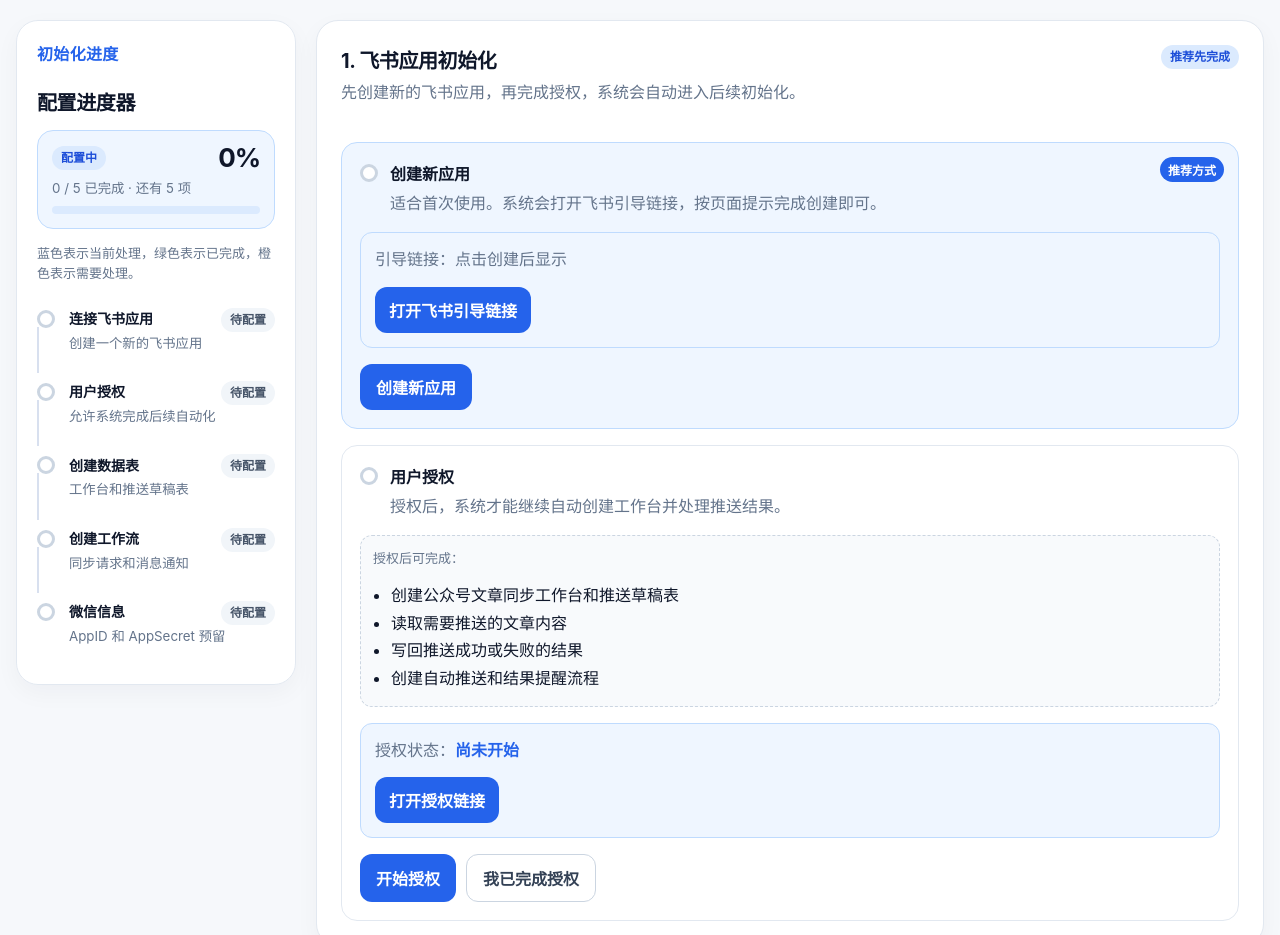
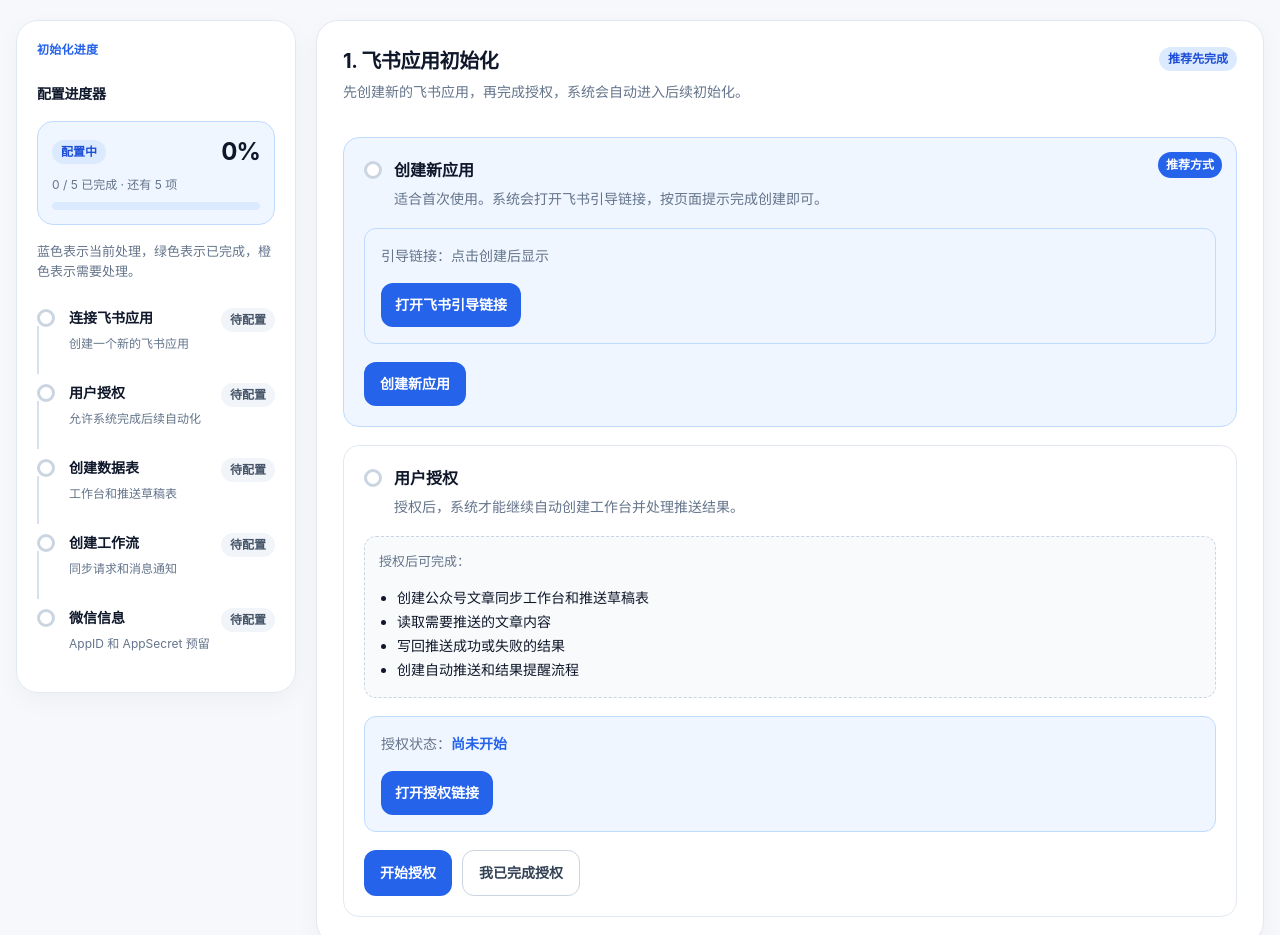
Before and after one commit to LyraWang6688/wechat-article-pilot, a website: page public/index.html in a window 1280 px wide. Shown: the top 935 px of the page. Drawn offline with Linux system fonts and the light colour scheme.

Commit message:
style: refine setup typography scale

```diff
--- a/public/styles.css
+++ b/public/styles.css
@@ -33,6 +33,24 @@
   --success: var(--color-success);
   --shadow: 0 8px 24px rgba(15, 23, 42, 0.04);
   --shadow-strong: 0 18px 48px rgba(15, 23, 42, 0.08);
+  --font-size-xs: 12px;
+  --font-size-sm: 13px;
+  --font-size-base: 14px;
+  --font-size-md: 16px;
+  --font-size-lg: 18px;
+  --font-size-xl: 20px;
+  --font-size-2xl: 24px;
+  --line-height-xs: 18px;
+  --line-height-sm: 20px;
+  --line-height-base: 22px;
+  --line-height-md: 24px;
+  --line-height-lg: 26px;
+  --line-height-xl: 28px;
+  --line-height-2xl: 32px;
+  --font-weight-regular: 400;
+  --font-weight-medium: 500;
+  --font-weight-semibold: 600;
+  --font-weight-bold: 700;
 }
 
 * {
@@ -44,25 +62,34 @@ body {
   background: var(--bg);
   color: var(--text);
   font-family:
-    Inter,
     -apple-system,
     BlinkMacSystemFont,
     "Segoe UI",
+    "PingFang SC",
+    "Microsoft YaHei",
     sans-serif;
+  font-size: var(--font-size-base);
+  line-height: var(--line-height-base);
+  font-weight: var(--font-weight-regular);
 }
 
 .eyebrow {
   margin: 0 0 8px;
   color: var(--primary);
-  font-weight: 700;
+  font-size: var(--font-size-xs);
+  line-height: var(--line-height-xs);
+  font-weight: var(--font-weight-semibold);
   letter-spacing: 0.02em;
+  text-transform: uppercase;
 }
 
 h1 {
   margin: 0 0 10px;
   color: var(--color-text-main);
-  font-size: clamp(28px, 4vw, 42px);
-  letter-spacing: -0.04em;
+  font-size: var(--font-size-2xl);
+  line-height: var(--line-height-2xl);
+  font-weight: var(--font-weight-bold);
+  letter-spacing: -0.03em;
 }
 
 h2,
@@ -72,18 +99,25 @@ p {
 
 h2 {
   margin-bottom: 6px;
-  font-size: 20px;
+  color: var(--color-text-main);
+  font-size: var(--font-size-xl);
+  line-height: var(--line-height-xl);
+  font-weight: var(--font-weight-bold);
   letter-spacing: -0.02em;
 }
 
 h3 {
   margin: 0 0 6px;
-  font-size: 16px;
+  color: var(--color-text-main);
+  font-size: var(--font-size-md);
+  line-height: var(--line-height-md);
+  font-weight: var(--font-weight-semibold);
 }
 
 .card p {
   color: var(--muted);
-  line-height: 1.6;
+  font-size: var(--font-size-base);
+  line-height: var(--line-height-base);
 }
 
 .layout {
@@ -113,14 +147,14 @@ h3 {
 
 .content-stack {
   display: grid;
-  gap: 20px;
+  gap: 22px;
   min-width: 0;
 }
 
 .notice-panel {
   display: grid;
-  gap: 14px;
-  padding: 20px;
+  gap: 16px;
+  padding: 22px;
   border: 1px solid #bae6fd;
   border-radius: 20px;
   background: #f0f9ff;
@@ -155,7 +189,9 @@ h3 {
   border-radius: 12px;
   background: var(--primary);
   color: #ffffff;
-  font-weight: 750;
+  font-size: var(--font-size-base);
+  line-height: var(--line-height-base);
+  font-weight: var(--font-weight-semibold);
   text-decoration: none;
 }
 
@@ -175,7 +211,9 @@ h3 {
 .notice-panel summary {
   cursor: pointer;
   color: var(--primary);
-  font-weight: 700;
+  font-size: var(--font-size-sm);
+  line-height: var(--line-height-sm);
+  font-weight: var(--font-weight-semibold);
 }
 
 .notice-panel pre {
@@ -190,7 +228,7 @@ h3 {
   position: sticky;
   top: 18px;
   display: grid;
-  gap: 14px;
+  gap: 16px;
   padding: 20px;
   border: 1px solid var(--border);
   border-radius: 22px;
@@ -200,6 +238,9 @@ h3 {
 
 .progress-panel h2 {
   margin-bottom: 0;
+  font-size: var(--font-size-base);
+  line-height: var(--line-height-base);
+  font-weight: var(--font-weight-semibold);
 }
 
 .sidebar-overview {
@@ -220,21 +261,23 @@ h3 {
 
 .sidebar-overview strong {
   color: var(--color-text-main);
-  font-size: 26px;
-  line-height: 1;
+  font-size: var(--font-size-2xl);
+  line-height: var(--line-height-2xl);
+  font-weight: var(--font-weight-bold);
   letter-spacing: -0.04em;
 }
 
 .sidebar-overview small {
   color: var(--color-text-muted);
-  line-height: 1.45;
+  font-size: var(--font-size-xs);
+  line-height: var(--line-height-xs);
 }
 
 .progress-summary {
   margin: 0;
   color: var(--color-text-muted);
-  font-size: 13px;
-  line-height: 1.55;
+  font-size: var(--font-size-sm);
+  line-height: var(--line-height-sm);
 }
 
 .progress-list {
@@ -282,7 +325,9 @@ h3 {
 .progress-item strong {
   display: block;
   margin-bottom: 3px;
-  font-size: 14px;
+  font-size: var(--font-size-base);
+  line-height: var(--line-height-base);
+  font-weight: var(--font-weight-semibold);
 }
 
 .step-row {
@@ -294,7 +339,8 @@ h3 {
 
 .progress-item small {
   color: var(--muted);
-  line-height: 1.45;
+  font-size: var(--font-size-xs);
+  line-height: var(--line-height-xs);
 }
 
 .progress-item.done .progress-dot {
@@ -335,7 +381,7 @@ h3 {
   border: 1px solid var(--border);
   border-radius: 22px;
   box-shadow: var(--shadow);
-  padding: 24px;
+  padding: 26px;
 }
 
 .muted {
@@ -359,14 +405,14 @@ h3 {
 
 .todo-list {
   display: grid;
-  gap: 16px;
+  gap: 18px;
 }
 
 .todo-card {
   position: relative;
   display: grid;
-  gap: 16px;
-  padding: 18px;
+  gap: 18px;
+  padding: 20px;
   border: 1px solid var(--border);
   border-radius: 16px;
   background: var(--color-surface);
@@ -385,8 +431,9 @@ h3 {
   border-radius: 999px;
   background: var(--color-primary);
   color: #ffffff;
-  font-size: 12px;
-  font-weight: 750;
+  font-size: var(--font-size-xs);
+  line-height: var(--line-height-xs);
+  font-weight: var(--font-weight-semibold);
 }
 
 .todo-title {
@@ -435,15 +482,15 @@ h3 {
 
 .automation-steps {
   display: grid;
-  gap: 12px;
-  margin-top: 16px;
+  gap: 14px;
+  margin-top: 18px;
 }
 
 .automation-step {
   display: flex;
   gap: 12px;
   align-items: flex-start;
-  padding: 14px;
+  padding: 16px;
   border: 1px solid var(--border);
   border-radius: 14px;
   background: var(--color-surface);
@@ -452,11 +499,15 @@ h3 {
 .automation-step strong {
   display: block;
   margin-bottom: 4px;
+  font-size: var(--font-size-base);
+  line-height: var(--line-height-base);
+  font-weight: var(--font-weight-semibold);
 }
 
 .automation-step small {
   color: var(--muted);
-  line-height: 1.45;
+  font-size: var(--font-size-sm);
+  line-height: var(--line-height-sm);
 }
 
 .automation-step.active {
@@ -476,8 +527,8 @@ h3 {
 
 .auto-panel {
   display: grid;
-  gap: 6px;
-  padding: 14px;
+  gap: 8px;
+  padding: 16px;
   border: 1px solid var(--color-primary-border);
   border-radius: 12px;
   background: var(--color-primary-soft);
@@ -489,19 +540,19 @@ h3 {
 
 #deviceCodeStatus {
   color: var(--primary);
-  font-weight: 700;
+  font-weight: var(--font-weight-semibold);
   overflow-wrap: anywhere;
 }
 
 #workspaceLinkStatus {
   color: var(--primary);
-  font-weight: 750;
+  font-weight: var(--font-weight-semibold);
 }
 
 .permission-panel {
   display: grid;
-  gap: 8px;
-  padding: 12px;
+  gap: 10px;
+  padding: 14px;
   border: 1px dashed var(--color-border-strong);
   border-radius: 12px;
   background: var(--color-surface-muted);
@@ -510,14 +561,16 @@ h3 {
 .permission-panel p {
   margin: 0 0 4px;
   color: var(--muted);
-  font-size: 13px;
+  font-size: var(--font-size-sm);
+  line-height: var(--line-height-sm);
 }
 
 .permission-panel ul {
   margin: 0;
   padding-left: 18px;
   color: var(--text);
-  line-height: 1.6;
+  font-size: var(--font-size-base);
+  line-height: var(--line-height-base);
 }
 
 .permission-panel li {
@@ -541,7 +594,9 @@ label {
   display: grid;
   gap: 8px;
   color: var(--color-text-body);
-  font-weight: 650;
+  font-size: var(--font-size-base);
+  line-height: var(--line-height-base);
+  font-weight: var(--font-weight-semibold);
 }
 
 input,
@@ -554,6 +609,9 @@ textarea {
   color: var(--text);
   background: #ffffff;
   font: inherit;
+  font-size: var(--font-size-base);
+  line-height: var(--line-height-base);
+  font-weight: var(--font-weight-regular);
   outline: none;
   transition:
     border-color 0.15s ease,
@@ -578,7 +636,9 @@ button {
   background: var(--primary);
   color: #ffffff;
   font: inherit;
-  font-weight: 750;
+  font-size: var(--font-size-base);
+  line-height: var(--line-height-base);
+  font-weight: var(--font-weight-semibold);
   cursor: pointer;
   transition:
     transform 0.15s ease,
@@ -622,8 +682,8 @@ pre {
   padding: 20px 22px;
   background: #0f172a;
   color: #dbeafe;
-  font-size: 13px;
-  line-height: 1.55;
+  font-size: var(--font-size-sm);
+  line-height: var(--line-height-sm);
   white-space: pre-wrap;
 }
 
@@ -632,13 +692,13 @@ pre {
   align-items: center;
   width: fit-content;
   min-height: 24px;
-  padding: 4px 9px;
+  padding: 3px 9px;
   border-radius: 999px;
   background: #f1f5f9;
   color: #475569;
-  font-size: 12px;
-  font-weight: 750;
-  line-height: 1;
+  font-size: var(--font-size-xs);
+  font-weight: var(--font-weight-semibold);
+  line-height: var(--line-height-xs);
   white-space: nowrap;
 }
 
@@ -668,9 +728,9 @@ pre {
 
 .field-help {
   color: var(--color-text-muted);
-  font-size: 12px;
-  font-weight: 500;
-  line-height: 1.5;
+  font-size: var(--font-size-sm);
+  font-weight: var(--font-weight-regular);
+  line-height: var(--line-height-sm);
 }
 
 @media (max-width: 760px) {
```
